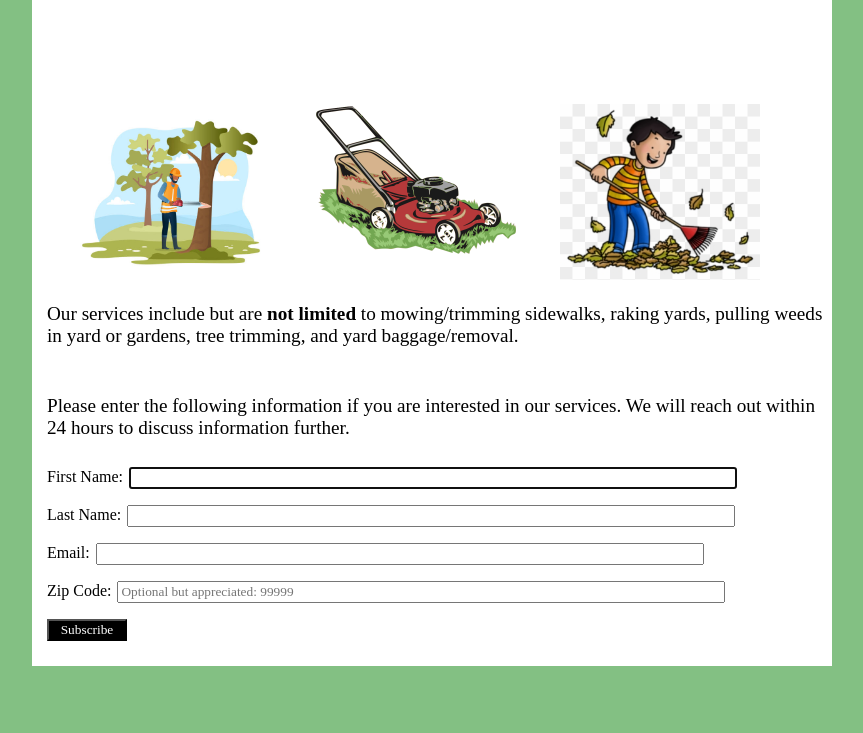
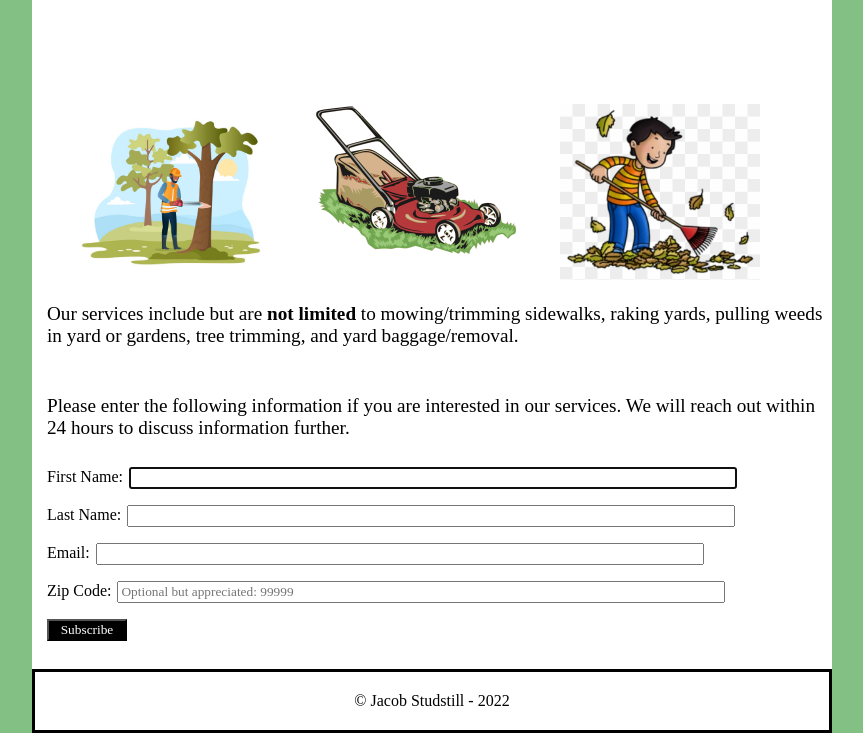
Before and after one commit to JacobStudstill/Mini-Project-1, a plain HTML site: page index.html in a window 1280 px wide. Shown: the part 534-1267 px from the top of the page, without its empty margins (208-1071 px from the left). Before the commit the page ends 1200 px from the top, so only its background shows below. Drawn offline with Linux system fonts and the light colour scheme.

Commit message:
This is the final commit with a finished html and css

```diff
--- a/index.html
+++ b/index.html
@@ -82,8 +82,11 @@
             <input type="submit" id="button" value="Subscribe" formaction="index.html">
 
         </form>
+    </section>
 
-    </section>
+    <footer>
+        &copy Jacob Studstill - 2022
+    </footer>
 </body>
 
 
--- a/styles/style.css
+++ b/styles/style.css
@@ -7,7 +7,7 @@ html {
 }
 body {
     max-width: 800px;
-    height:1200px;
+    height:1265px;
     background-color: white;
     margin:0 auto;
     padding:0;
@@ -108,3 +108,10 @@ input {
 	background-color: black;
     color:white;
 }
+footer {
+    margin-top:20px;
+    padding-top:20px;
+    padding-bottom: 20px;
+    text-align: center;
+    border: solid black;
+}
```
